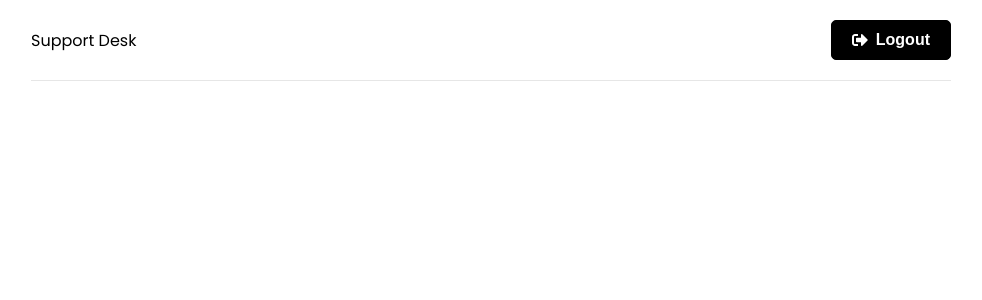
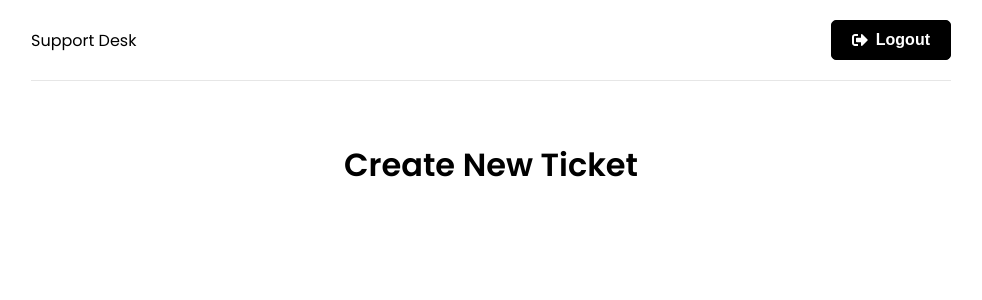
Before and after one commit to Florian-Cywinski/react-support-ticket-system-project, a React (Vite) app in the folder frontend/: page /new-ticket in a window 1280 px wide. Before the commit this address had no page. Shown: the top 300 px of the page, without its empty margins (149-1131 px from the left). Built offline with nearby package versions, Linux system fonts and the light colour scheme; sample sign-in values are in the browser's storage.

Commit message:
19 - Tickets Functionality -> 4 - Route Guard

```diff
--- a/frontend/src/App.jsx
+++ b/frontend/src/App.jsx
@@ -5,6 +5,8 @@ import Register from './pages/Register'
 import Header from './components/Header'
 import { ToastContainer } from 'react-toastify' // To be able to add toasts (messages) whereever needed in the project
 import 'react-toastify/dist/ReactToastify.css'
+import PrivateRoute from './components/PrivateRoute'
+import NewTicket from './pages/NewTicket'
 
 
 function App() {
@@ -17,6 +19,12 @@ function App() {
             <Route path='/' element={<Home />} />
             <Route path='/login' element={<Login />} />
             <Route path='/register' element={<Register />} />
+            <Route path='/new-ticket' element={
+                <PrivateRoute>
+                  <NewTicket />
+                </PrivateRoute>
+              }
+            />
           </Routes>
         </div>
       </Router>
--- /dev/null
+++ b/frontend/src/components/PrivateRoute.jsx
@@ -0,0 +1,22 @@
+import { Navigate } from 'react-router-dom'
+import { useSelector } from 'react-redux'
+
+// NOTE: no need for useAuthStatus as it's a duplicate of Redux state and only
+// used here in the PrivateRoute
+// No need for an outlet as we are not using nested routing
+
+// NOTE: We can remove use of the Spinner here as it will never show. We either
+// have a user in local storage that we trust is genuine or we dont'.
+// No request is made to the back end to authenticate the user so we don't
+// need the Spinner
+
+const PrivateRoute = ({ children }) => {
+  const { user } = useSelector((state) => state.auth)   // if there is an authorized user it returns the user / truthy
+
+  if (user) return children   // If the user is authorized show the private route
+
+
+  return <Navigate to='/login' /> // If the user isn't authorized redirect to the login page
+}
+
+export default PrivateRoute
--- /dev/null
+++ b/frontend/src/pages/NewTicket.jsx
@@ -0,0 +1,9 @@
+function NewTicket() {
+    return (
+    <div>
+        <h1>Create New Ticket</h1>
+    </div>
+  )
+}
+
+export default NewTicket
```
